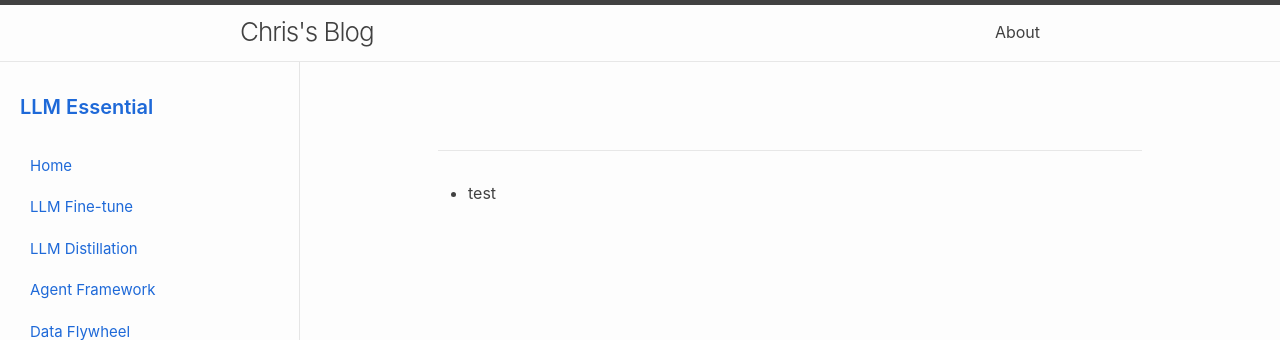
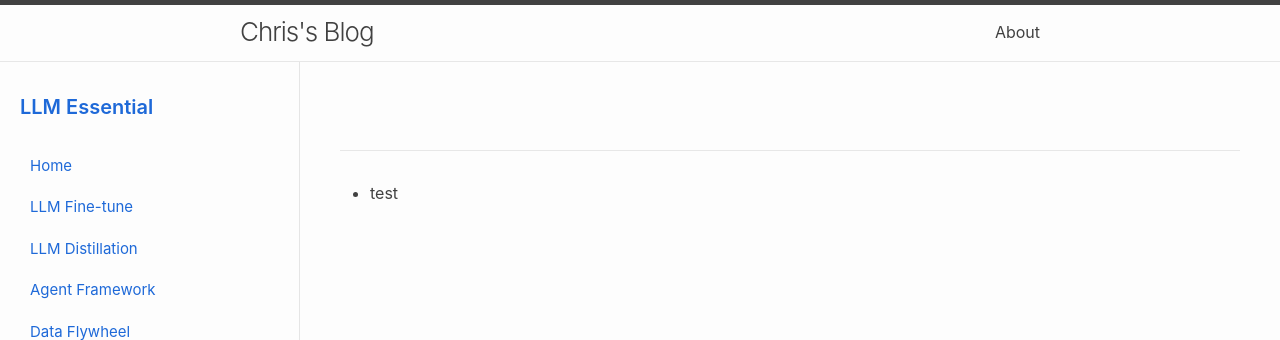
Before and after one commit to ChrisZhu2050/chriszhu2050.github.io, a Jekyll site: the page built from portfolio.md, in a window 1280 px wide. Shown: the top 340 px of the page. Built offline with Jekyll 4.4.1, drawn with Linux system fonts in a browser that asks for light colours; nearby versions of some CDN libraries; our own code applies the rules of GitHub Pages for plain Markdown files.

Commit message:
Update _base.scss

```diff
--- a/_sass/minima/_base.scss
+++ b/_sass/minima/_base.scss
@@ -311,7 +311,7 @@ table {
    ======================================== */
 
 .sidebar {
-  width: 300px;
+  width: 300px!important;
   flex-shrink: 0;
 
   padding: 30px 20px;
@@ -340,7 +340,7 @@ table {
 }
 
 .content-wrapper {
-  width: min(80%, 1100px);
+  width: min(100%, 1200px);
   margin-left: auto;
   margin-right: auto;
 
```
